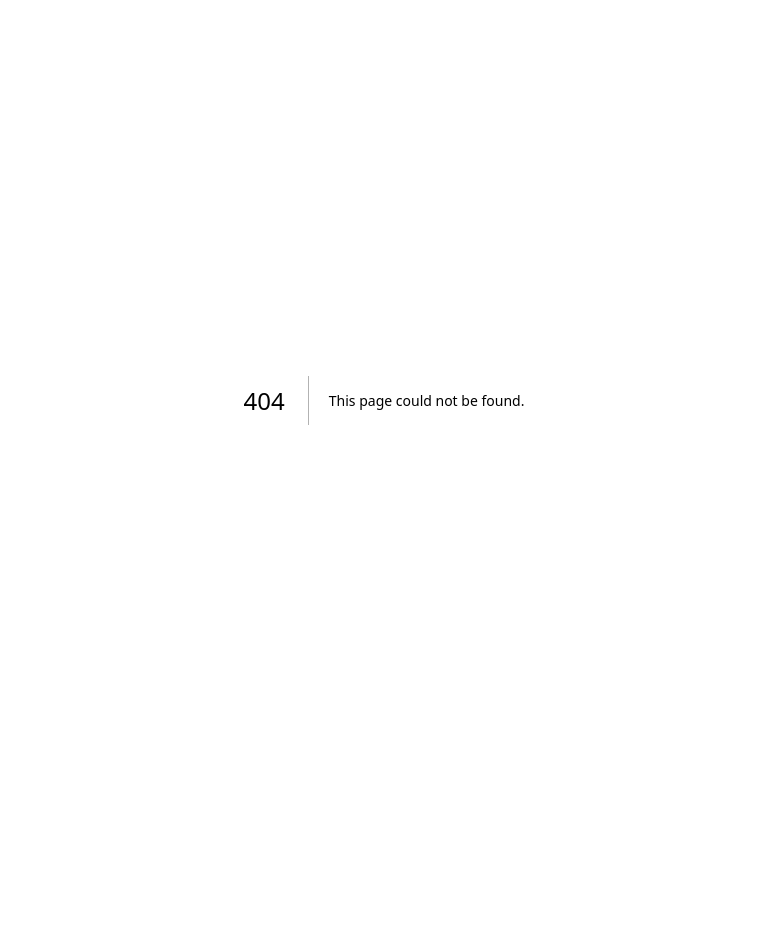
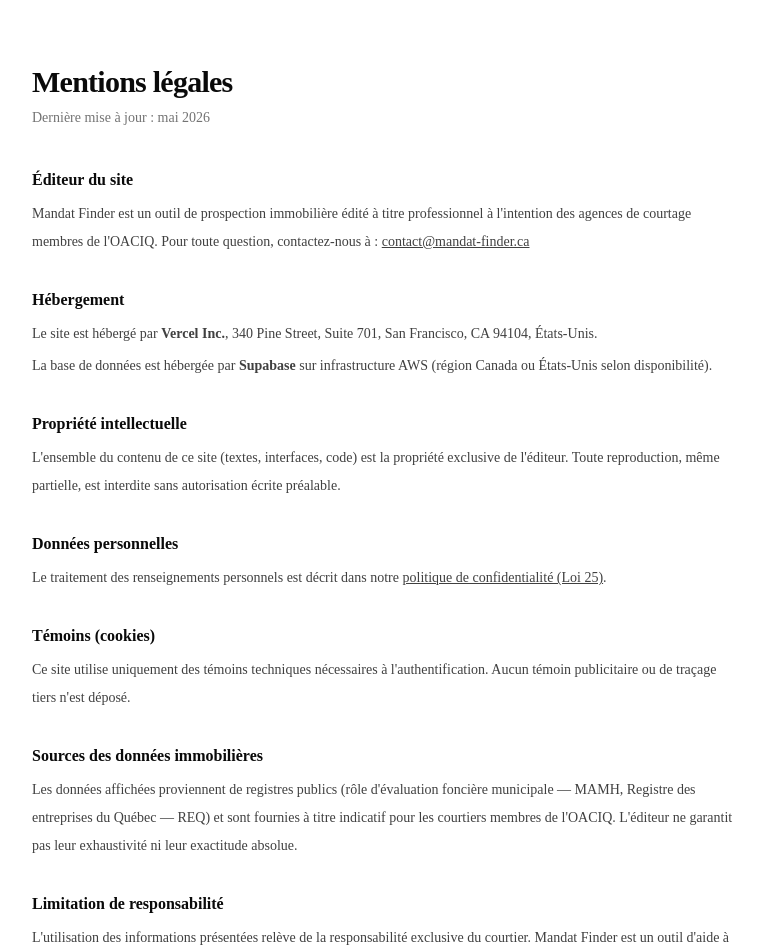
Before and after one commit to josekanda/mandat-finder, a Next.js app: page /mentions-legales in a window 1280 px wide. Before the commit this address had no page. Shown: the top 952 px of the page, without its empty margins (256-1018 px from the left). Before the commit the page ends 800 px from the top, so only its background shows below. Built offline with nearby package versions, Linux system fonts and the light colour scheme.

Commit message:
feat(legal): mentions legales adaptees pour Quebec (OACIQ, MAMH, REQ)

```diff
--- /dev/null
+++ b/src/app/mentions-legales/page.tsx
@@ -0,0 +1,83 @@
+export default function MentionsLegalesPage() {
+  return (
+    <main className="mx-auto max-w-3xl px-4 py-16 sm:px-6 lg:px-8">
+      <h1 className="text-3xl font-semibold tracking-tight text-neutral-950">
+        Mentions légales
+      </h1>
+      <p className="mt-2 text-sm text-neutral-500">Dernière mise à jour : mai 2026</p>
+
+      <div className="mt-10 space-y-8 text-sm leading-7 text-neutral-700">
+        <section>
+          <h2 className="text-base font-semibold text-neutral-950">Éditeur du site</h2>
+          <p className="mt-2">
+            Mandat Finder est un outil de prospection immobilière édité à titre professionnel
+            à l'intention des agences de courtage membres de l'OACIQ.
+            Pour toute question, contactez-nous à :{" "}
+            <a href="mailto:contact@mandat-finder.ca" className="underline">
+              contact@mandat-finder.ca
+            </a>
+          </p>
+        </section>
+
+        <section>
+          <h2 className="text-base font-semibold text-neutral-950">Hébergement</h2>
+          <p className="mt-2">
+            Le site est hébergé par <strong>Vercel Inc.</strong>, 340 Pine Street, Suite 701,
+            San Francisco, CA 94104, États-Unis.
+          </p>
+          <p className="mt-1">
+            La base de données est hébergée par <strong>Supabase</strong> sur infrastructure
+            AWS (région Canada ou États-Unis selon disponibilité).
+          </p>
+        </section>
+
+        <section>
+          <h2 className="text-base font-semibold text-neutral-950">Propriété intellectuelle</h2>
+          <p className="mt-2">
+            L'ensemble du contenu de ce site (textes, interfaces, code) est la propriété exclusive
+            de l'éditeur. Toute reproduction, même partielle, est interdite sans autorisation écrite
+            préalable.
+          </p>
+        </section>
+
+        <section>
+          <h2 className="text-base font-semibold text-neutral-950">Données personnelles</h2>
+          <p className="mt-2">
+            Le traitement des renseignements personnels est décrit dans notre{" "}
+            <a href="/legal/loi25" className="underline">
+              politique de confidentialité (Loi 25)
+            </a>
+            .
+          </p>
+        </section>
+
+        <section>
+          <h2 className="text-base font-semibold text-neutral-950">Témoins (cookies)</h2>
+          <p className="mt-2">
+            Ce site utilise uniquement des témoins techniques nécessaires à l'authentification.
+            Aucun témoin publicitaire ou de traçage tiers n'est déposé.
+          </p>
+        </section>
+
+        <section>
+          <h2 className="text-base font-semibold text-neutral-950">Sources des données immobilières</h2>
+          <p className="mt-2">
+            Les données affichées proviennent de registres publics (rôle d'évaluation foncière
+            municipale — MAMH, Registre des entreprises du Québec — REQ) et sont fournies à titre
+            indicatif pour les courtiers membres de l'OACIQ. L'éditeur ne garantit pas leur
+            exhaustivité ni leur exactitude absolue.
+          </p>
+        </section>
+
+        <section>
+          <h2 className="text-base font-semibold text-neutral-950">Limitation de responsabilité</h2>
+          <p className="mt-2">
+            L'utilisation des informations présentées relève de la responsabilité exclusive du
+            courtier. Mandat Finder est un outil d'aide à la décision, non un service de conseil
+            juridique ou financier.
+          </p>
+        </section>
+      </div>
+    </main>
+  );
+}
```
